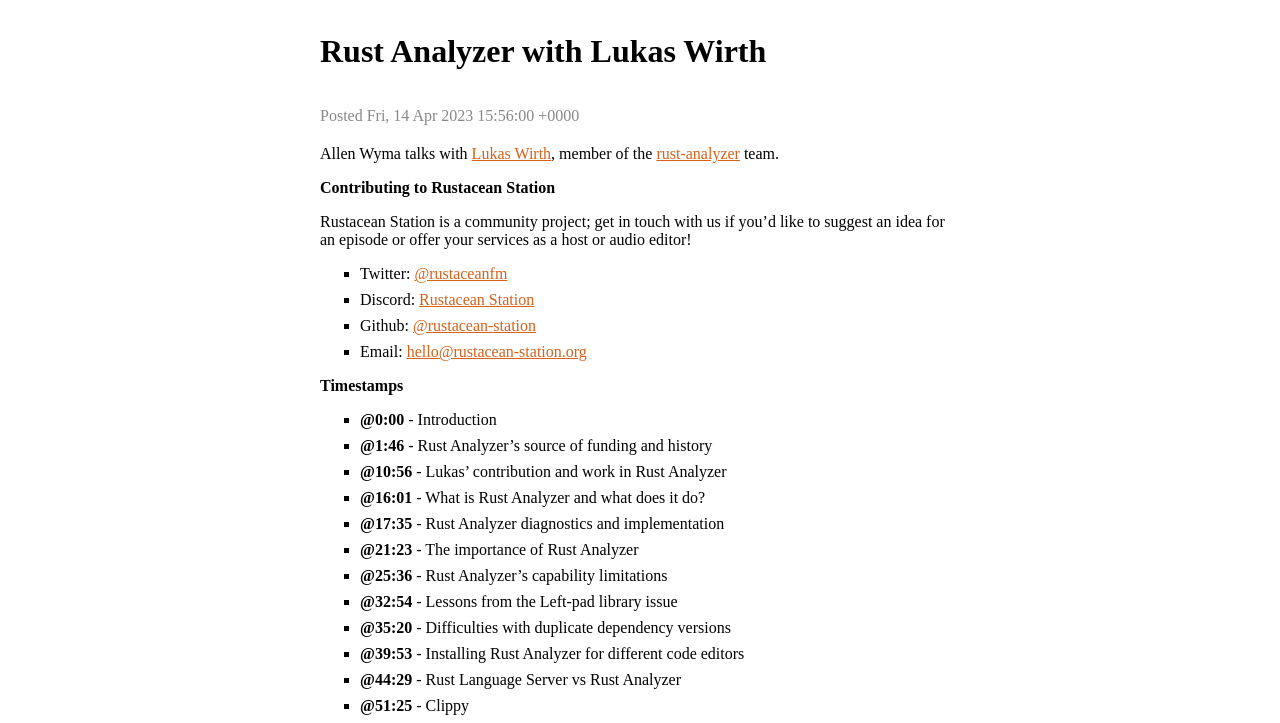
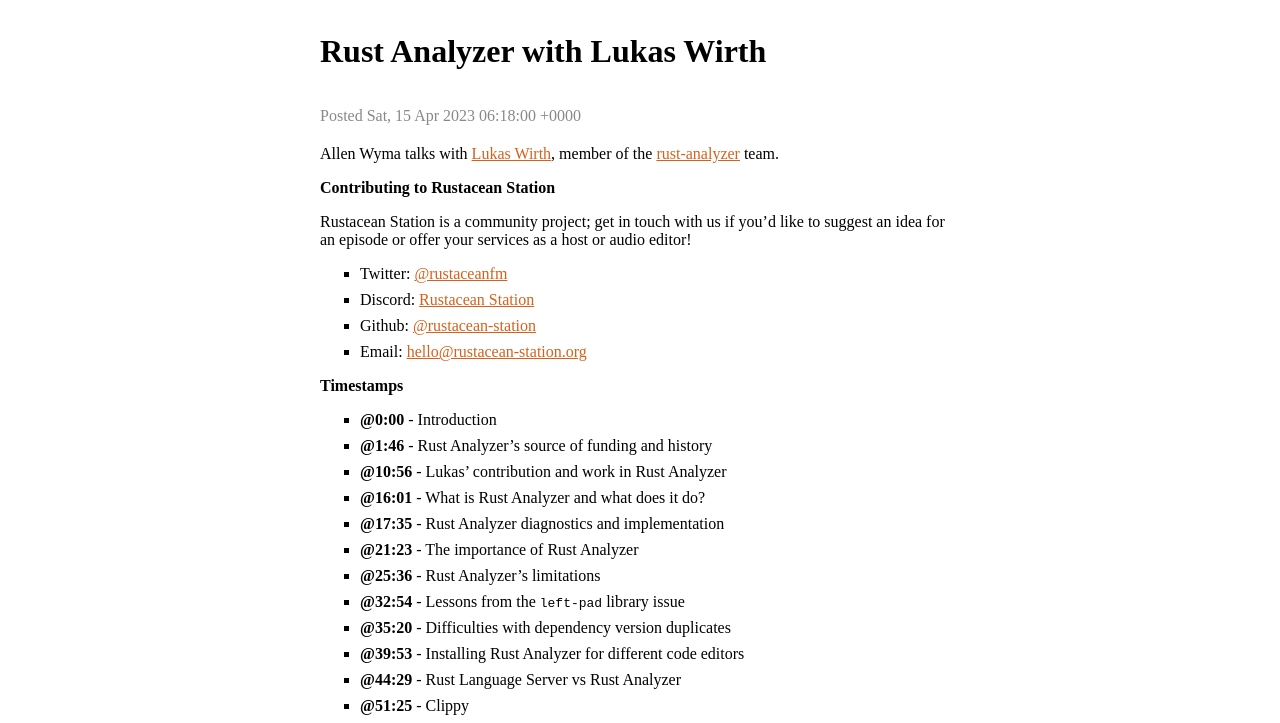
Before and after one commit to rustacean-station/rustacean-station.org, a Jekyll site: the page built from _episodes/interviews/2023-04-14-lukas-wirth.md, in a window 1280 px wide. Shown: the part 518-1241 px from the top of the page. Built offline with Jekyll 4.4.1, drawn with Linux system fonts in a browser that asks for light colours.

Commit message:
Apply suggestions from code review

```diff
--- a/_episodes/interviews/2023-04-14-lukas-wirth.md
+++ b/_episodes/interviews/2023-04-14-lukas-wirth.md
@@ -21,14 +21,14 @@
 ## Timestamps
 
 - [@0:00] - Introduction
-- [@1:46] - Rust Analyzer’s source of funding and history
+- [@1:46] - Rust Analyzer's source of funding and history
 - [@10:56] - Lukas' contribution and work in Rust Analyzer
 - [@16:01] - What is Rust Analyzer and what does it do?
 - [@17:35] - Rust Analyzer diagnostics and implementation
 - [@21:23] - The importance of Rust Analyzer
-- [@25:36] - Rust Analyzer's capability limitations
-- [@32:54] - Lessons from the Left-pad library issue
-- [@35:20] - Difficulties with duplicate dependency versions
+- [@25:36] - Rust Analyzer's limitations
+- [@32:54] - Lessons from the `left-pad` library issue
+- [@35:20] - Difficulties with dependency version duplicates
 - [@39:53] - Installing Rust Analyzer for different code editors
 - [@44:29] - Rust Language Server vs Rust Analyzer
 - [@51:25] - Clippy
```
Also changed, not shown: other parts of _episodes/interviews/2023-04-14-lukas-wirth.md (+1 -1 lines).
